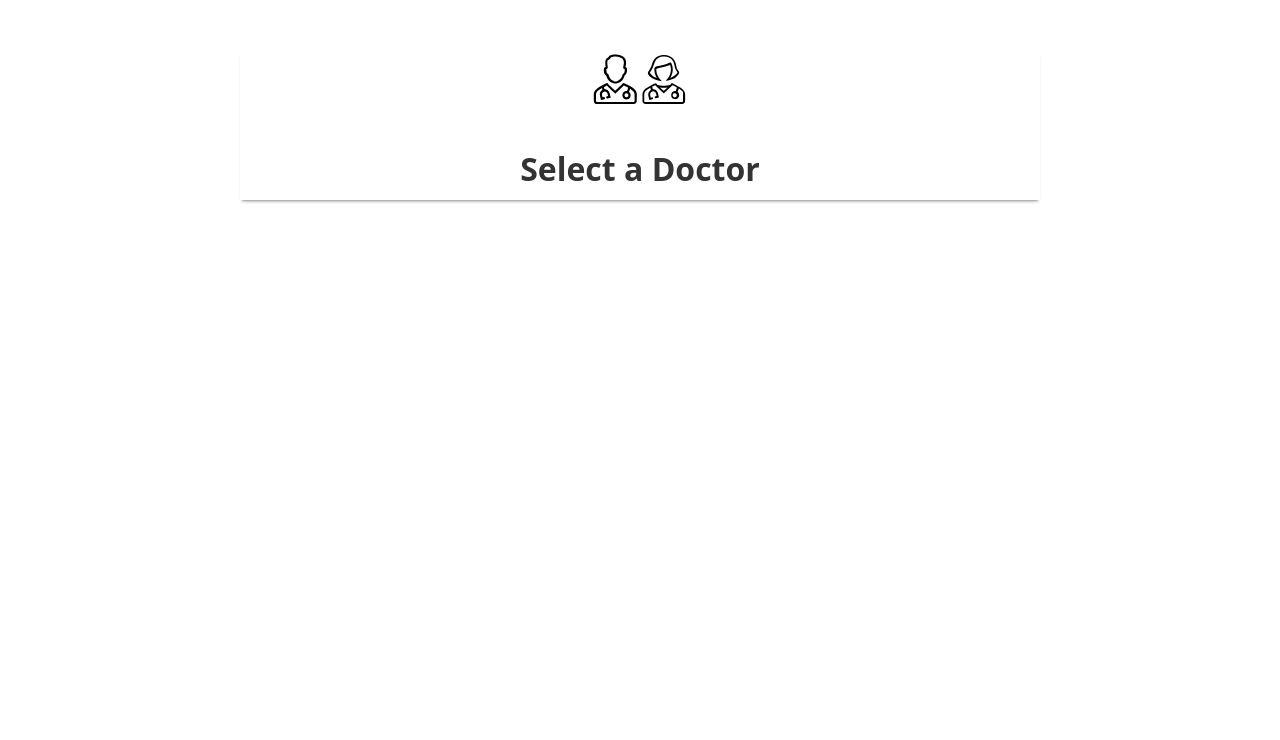
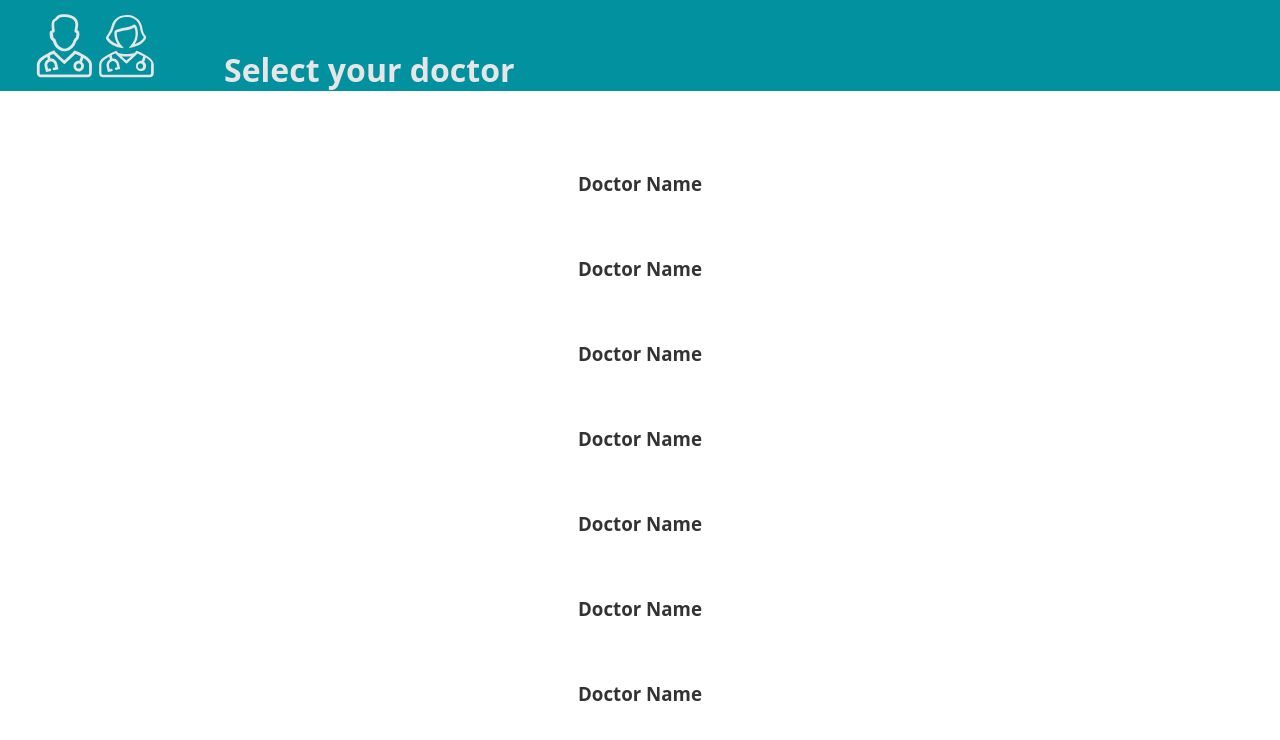
Before and after one commit to bentheterrible/yosi-desktop-check-in, a plain HTML site: page index.html in a window 1280 px wide. Shown: the top 740 px of the page. Drawn offline with Linux system fonts and the light colour scheme.

Commit message:
header with blue

```diff
--- a/index.html
+++ b/index.html
@@ -6,16 +6,50 @@
     <!-- header -->
     <div class='header'>
       <div class='header-container'>
-        <div class='icon'>
-          <img src="img/doctor-icon.svg" alt="doctor icon">
-        </div>
-        <div class='title'>
-          <h1>Select a Doctor</h1>
-        </div>
+          <img class='header-icon' src='img/doctor-icon.svg'/>
+          <h1 class='header-title'>Select your doctor</h1>
       </div>
     </div>
 
     <!-- list of doctors -->
-
+    <div class='doc-list-container'>
+      <div class='doc-list-wrap'>
+        <a class='doc-link' href='login.html'>
+          <div class='doc'>
+            <h3>Doctor Name</h3>
+          </div>
+        </a>
+        <a class='doc-link' href='login.html'>
+          <div class='doc'>
+            <h3>Doctor Name</h3>
+          </div>
+        </a>
+        <a class='doc-link' href='login.html'>
+          <div class='doc'>
+            <h3>Doctor Name</h3>
+          </div>
+        </a>
+        <a class='doc-link' href='login.html'>
+          <div class='doc'>
+            <h3>Doctor Name</h3>
+          </div>
+        </a>
+        <a class='doc-link' href='login.html'>
+          <div class='doc'>
+            <h3>Doctor Name</h3>
+          </div>
+        </a>
+        <a class='doc-link' href='login.html'>
+          <div class='doc'>
+            <h3>Doctor Name</h3>
+          </div>
+        </a>
+        <a class='doc-link' href='login.html'>
+          <div class='doc'>
+            <h3>Doctor Name</h3>
+          </div>
+        </a>
+      </div>
+    </div>
   </body>
 </html>
--- a/sass/abstracts/_variables.scss
+++ b/sass/abstracts/_variables.scss
@@ -5,4 +5,5 @@
 
 $blue: #02919e;
 $font: 'Open Sans', 'Helvetica Neue Light', 'Helvetica Neue', 'Helvetica', 'Arial', sans-serif !default;
-$heading-color: #333;
+$heading-color: #555;
+$body-color: #333;
--- /dev/null
+++ b/sass/layout/_base.scss
@@ -0,0 +1,4 @@
+
+body {
+  font-family: $font;
+}
--- a/sass/layout/_header.scss
+++ b/sass/layout/_header.scss
@@ -2,52 +2,24 @@
 // This file contains all styles related to the header of the site/application.
 // -----------------------------------------------------------------------------
 
-body {
-  height: 400vh;
-}
 
-$header-width: 50em;
+$icon-width: 8em;
+$icon-padding-left: 2em;
+
 .header {
-  position: fixed;
-  margin-top: 50px;
-  // background: #eee;
-  width: $header-width;
-  height: 150px;
-  box-shadow: 0px 3px 3px -2px rgba(0,0,0,0.47);
-  left: calc(50% - #{$header-width}/2);
-
-
+  background: $blue;
   .header-container {
-    position: relative;
-    // outline: solid red 3px;
-    height: 100%;
-    max-width: 80em;
-    margin: 0 auto;
-
-    $icon-size: 100px;
-    .icon {
-      position: absolute;
-      // outline: pink solid 3px;
-      height: auto;
-      width: $icon-size;
-      left: calc(50% - #{$icon-size}/2);
-      // top: 30px;
-      img {
-      }
+    display: inline-flex;
+    .header-icon {
+      width: $icon-width;
+      padding-left: $icon-padding-left;
+      filter: invert(90%);
     }
-
-    $title-width: 50em;
-    .title {
-      position: absolute;
-      // outline: green solid 3px;
-      width: $title-width;
-      left: calc(50% - #{$title-width}/2);
-      bottom: 10px;
-      h1 {
-        text-align: center;
-        color: $heading-color;
-        font-family: $font;
-      }
+    .header-title {
+      width: calc(100vw - #{$icon-width});
+      padding-top: 1.5em;
+      padding-left: 2em;
+      color: darken(white, 10%);
     }
   }
 }
--- a/sass/main.scss
+++ b/sass/main.scss
@@ -13,7 +13,9 @@
 // 4. Layout-related sections
 @import
   'layout/header',
-  'layout/footer';
+  'layout/header',
+  'layout/base';
+
 
 // 5. Components
 @import
@@ -21,7 +23,7 @@
 
 // 6. Page-specific styles
 @import
-  'pages/home';
+  'pages/doc';
 
 // 7. Themes
 @import
--- /dev/null
+++ b/sass/pages/_doc.scss
@@ -0,0 +1,33 @@
+// -----------------------------------------------------------------------------
+// This file contains styles that are specific to the home page.
+// -----------------------------------------------------------------------------
+
+
+.doc-list-container {
+  // background: aliceblue;
+  max-width: 50em;
+  margin: auto;
+  margin-top: 50px;
+  margin-bottom: 90px;
+
+  .doc-list-wrap {
+    margin: 0 10em;
+    // outline: green solid;
+    .doc-link {
+      text-decoration: none;
+      color: $body-color;
+
+      .doc {
+        // outline: yellow solid;
+        padding: 30px 0;
+        &:hover {
+          background: gainsboro;
+        }
+        h3 {
+          text-align: center;
+          text-decoration: none;
+        }
+      }
+    }
+  }
+}
--- a/sass/pages/_home.scss
+++ /dev/null
@@ -1,3 +0,0 @@
-// -----------------------------------------------------------------------------
-// This file contains styles that are specific to the home page.
-// -----------------------------------------------------------------------------
```
Also changed, not shown: css/main.css, 1 other file.
